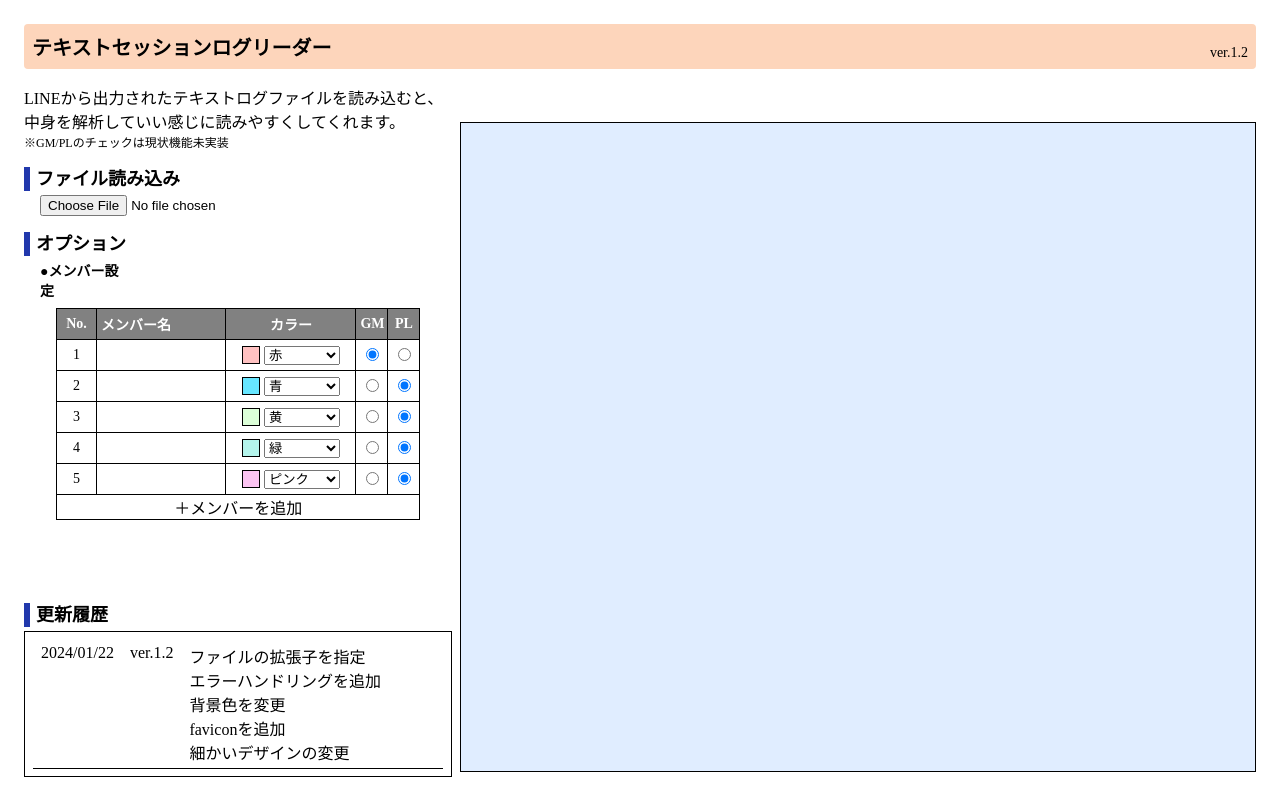
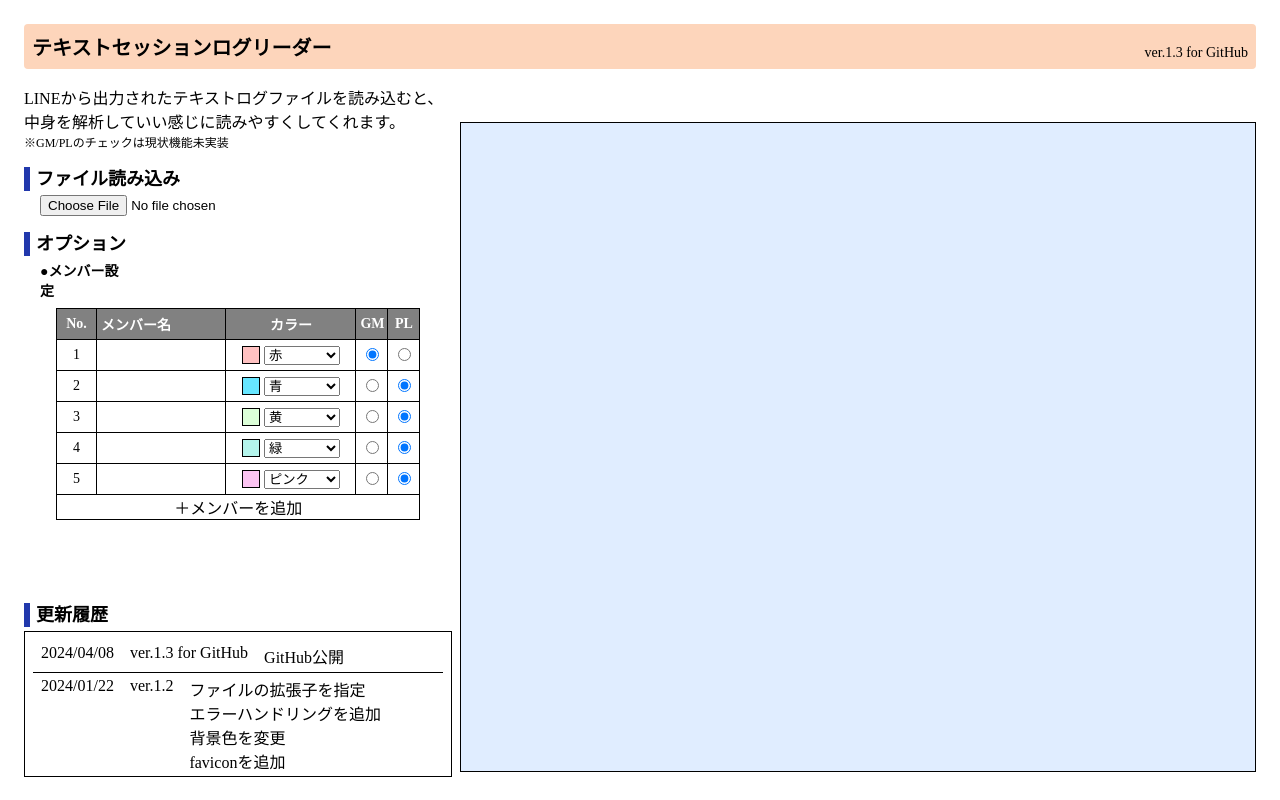
Before and after one commit to argon533/CoC-TextSessionLogReader, a plain HTML site: page index.html in a window 1280 px wide. Drawn offline with Linux system fonts and the light colour scheme.

Commit message:
ver.1.3 for GitHub

```diff
--- a/index.html
+++ b/index.html
@@ -13,7 +13,7 @@
 	<div class="contents-area p-3 d-flex flex-column gap-3">
 		<div class="header-area p-2 d-flex justify-content-between align-items-end">
 			<div class="f-20b">テキストセッションログリーダー</div>
-			<div class="f-14m">ver.1.2</div>
+			<div class="f-14m">ver.1.3 for GitHub</div>
 		</div>
 		<div class="main-area d-flex gap-2">
 			<!-- 左エリア -->
@@ -120,6 +120,11 @@
 				<div class="left-area-bottom">
 					<div class="heading-1 f-18b">更新履歴</div>
 					<div class="update-frame p-2">
+						<div class="update-content d-flex gap-3">
+							<div>2024/04/08</div>
+							<div>ver.1.3 for GitHub</div>
+							<div>GitHub公開</div>
+						</div>
 						<div class="update-content d-flex gap-3">
 							<div>2024/01/22</div>
 							<div>ver.1.2</div>
```
